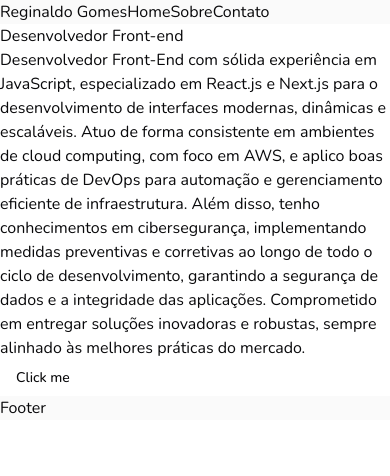
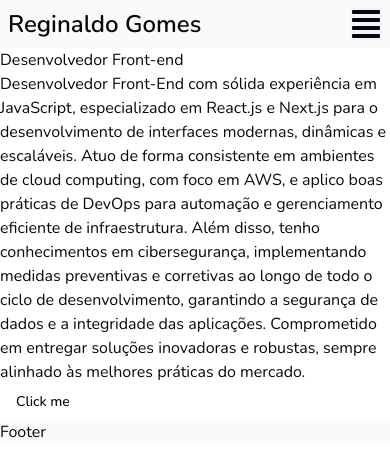
Before and after one commit to reginaldogomes/nextjs-developer-resume, a Next.js app: page / in a window 390 px wide. Shown: the top 476 px of the page. Built offline with nearby package versions, Linux system fonts and the light colour scheme.

Commit message:
new: menu responsive

```diff
--- a/package.json
+++ b/package.json
@@ -18,6 +18,7 @@
     "next": "14.2.13",
     "react": "^18",
     "react-dom": "^18",
+    "react-icons": "^5.3.0",
     "tailwind-merge": "^2.5.2",
     "tailwindcss-animate": "^1.0.7"
   },
--- a/src/components/Header.tsx
+++ b/src/components/Header.tsx
@@ -1,15 +1,12 @@
+'use client'
+import Navbar from './Navbar'
+
 export const Header = () => {
   return (
-    <header className="flex bg-primary-foreground">
-      <div className="flex">
-        <h3>Reginaldo Gomes</h3>
-        <nav>
-          <ul className="flex">
-            <li>Home</li>
-            <li>Sobre</li>
-            <li>Contato</li>
-          </ul>
-        </nav>
+    <header className="sticky top-0 z-1 p-2	flex bg-primary-foreground">
+      <div className="flex justify-between w-full items-center">
+        <h3 className="text-2xl font-semibold">Reginaldo Gomes</h3>
+        <Navbar />
       </div>
     </header>
   )
--- /dev/null
+++ b/src/components/MenuMobile.tsx
@@ -0,0 +1,38 @@
+interface MobileMenuProps {
+  isOpen: boolean
+}
+
+const MobileMenu: React.FC<MobileMenuProps> = ({ isOpen }) => {
+  return (
+    <div className={`md:hidden ${isOpen ? '' : 'hidden'}`}>
+      <div className="px-2 pt-2 pb-3 space-y-1 sm:px-3">
+        <a
+          href="/"
+          className="block text-white bg-blue-700 px-3 py-2 rounded-md text-base font-medium"
+        >
+          Home
+        </a>
+        <a
+          href="/about"
+          className="block text-white hover:bg-blue-700 px-3 py-2 rounded-md text-base font-medium"
+        >
+          About
+        </a>
+        <a
+          href="/services"
+          className="block text-white hover:bg-blue-700 px-3 py-2 rounded-md text-base font-medium"
+        >
+          Services
+        </a>
+        <a
+          href="/contact"
+          className="block text-white hover:bg-blue-700 px-3 py-2 rounded-md text-base font-medium"
+        >
+          Contact
+        </a>
+      </div>
+    </div>
+  )
+}
+
+export default MobileMenu
--- a/src/components/Nav.tsx
+++ /dev/null
@@ -1,3 +0,0 @@
-export const Nav = () => {
-  return <nav>Nav</nav>
-}
--- /dev/null
+++ b/src/components/Navbar.tsx
@@ -0,0 +1,113 @@
+import { useState } from 'react'
+import { FaAlignJustify } from 'react-icons/fa'
+
+export default function Navbar() {
+  const [isOpen, setIsOpen] = useState(false)
+
+  return (
+    <nav className="bg-slate-100">
+      <FaAlignJustify size={32} />
+
+      {/* <div className="max-w-7xl mx-auto px-4 sm:px-6 lg:px-8">
+        <div className="flex justify-between h-16">
+          <div className="flex">
+            <div className="hidden md:flex space-x-8 ml-10">
+              <a
+                href="/"
+                className="text-white hover:bg-blue-700 px-3 py-2 rounded-md text-sm font-medium"
+              >
+                Home
+              </a>
+              <a
+                href="/about"
+                className="text-white hover:bg-blue-700 px-3 py-2 rounded-md text-sm font-medium"
+              >
+                About
+              </a>
+              <a
+                href="/services"
+                className="text-white hover:bg-blue-700 px-3 py-2 rounded-md text-sm font-medium"
+              >
+                Services
+              </a>
+              <a
+                href="/contact"
+                className="text-white hover:bg-blue-700 px-3 py-2 rounded-md text-sm font-medium"
+              >
+                Contact
+              </a>
+            </div>
+          </div>
+          <div className="-mr-2 flex md:hidden">
+            <button
+              onClick={() => setIsOpen(!isOpen)}
+              className="bg-blue-700 inline-flex items-center justify-center p-2 rounded-md text-white hover:bg-blue-800 focus:outline-none"
+            >
+              <span className="sr-only">Open main menu</span>
+              {isOpen ? (
+                <svg
+                  className="h-6 w-6"
+                  fill="none"
+                  viewBox="0 0 24 24"
+                  stroke="currentColor"
+                >
+                  <path
+                    strokeLinecap="round"
+                    strokeLinejoin="round"
+                    strokeWidth="2"
+                    d="M6 18L18 6M6 6l12 12"
+                  />
+                </svg>
+              ) : (
+                <svg
+                  className="h-6 w-6"
+                  fill="none"
+                  viewBox="0 0 24 24"
+                  stroke="currentColor"
+                >
+                  <path
+                    strokeLinecap="round"
+                    strokeLinejoin="round"
+                    strokeWidth="2"
+                    d="M4 6h16M4 12h16m-7 6h7"
+                  />
+                </svg>
+              )}
+            </button>
+          </div>
+        </div>
+      </div>
+
+      {isOpen && (
+        <div className="md:hidden">
+          <div className="px-2 pt-2 pb-3 space-y-1 sm:px-3">
+            <a
+              href="/"
+              className="block text-white bg-blue-700 px-3 py-2 rounded-md text-base font-medium"
+            >
+              Home
+            </a>
+            <a
+              href="/about"
+              className="block text-white hover:bg-blue-700 px-3 py-2 rounded-md text-base font-medium"
+            >
+              About
+            </a>
+            <a
+              href="/services"
+              className="block text-white hover:bg-blue-700 px-3 py-2 rounded-md text-base font-medium"
+            >
+              Services
+            </a>
+            <a
+              href="/contact"
+              className="block text-white hover:bg-blue-700 px-3 py-2 rounded-md text-base font-medium"
+            >
+              Contact
+            </a>
+          </div>
+        </div>
+      )} */}
+    </nav>
+  )
+}
```
Also changed, not shown: 1 other file (tests, documents, lock files or other folders).
